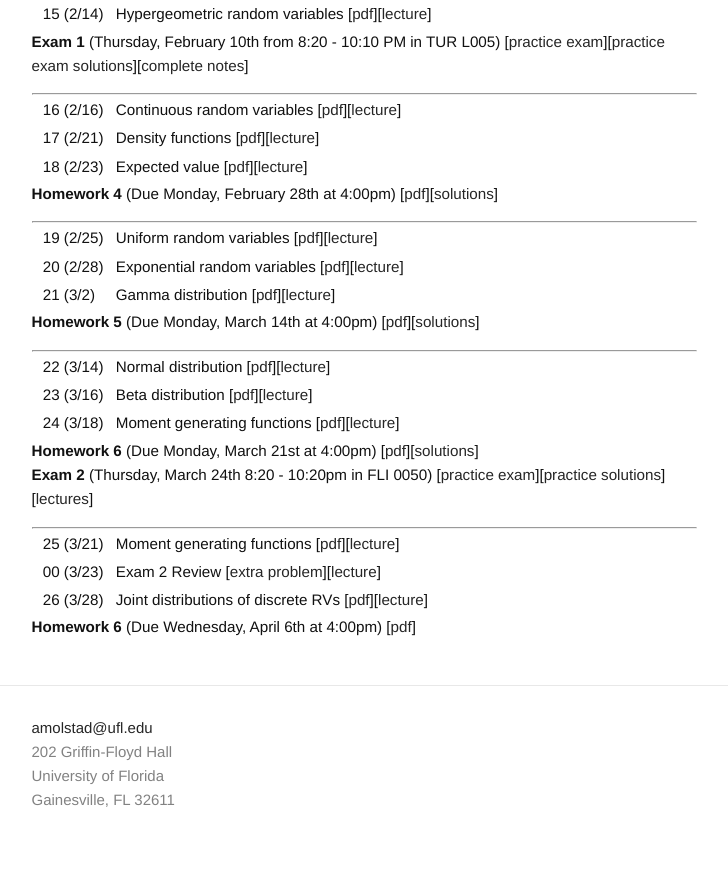
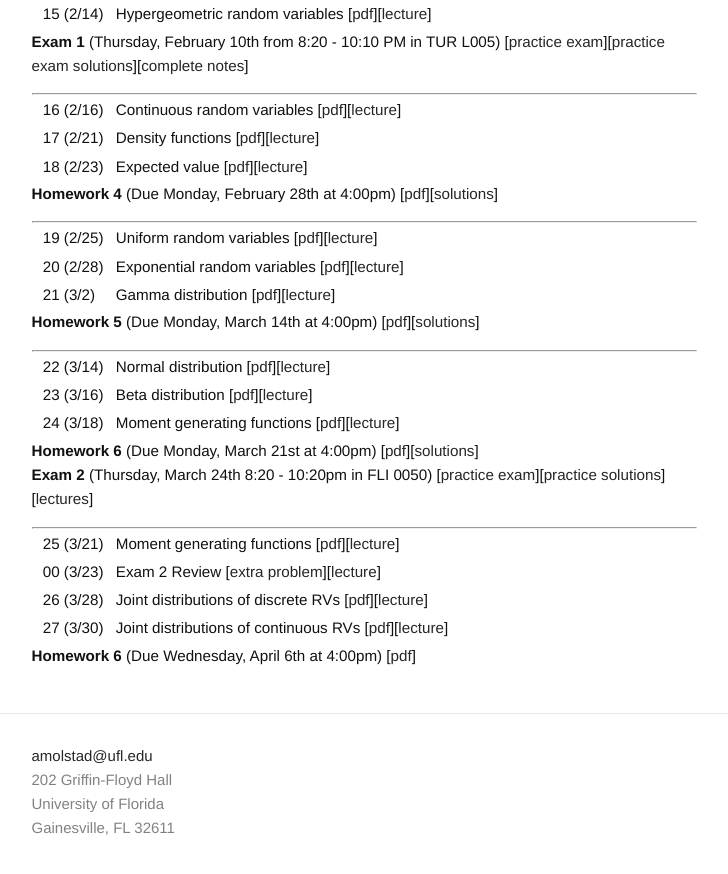
Before and after one commit to ajmolstad/ajmolstad.github.io, a Jekyll site: the page built from S22_STA4321.md, in a window 1280 px wide and 900 px high, scrolled down 818 px. Shown: the top 874 px of the window, without its empty margins (276-1004 px from the left). Built offline with Jekyll 4.4.1, drawn with Linux system fonts in a browser that asks for light colours.

Commit message:
Update S22_STA4321.md

```diff
--- a/S22_STA4321.md
+++ b/S22_STA4321.md
@@ -90,6 +90,7 @@ Note that you must be logged into your UFL eLearning account to access course ma
 || 25 (3/21) || Moment generating functions [[pdf](https://ufl.instructure.com/files/67698272/download?download_frd=1)][[lecture](https://ufl.instructure.com/courses/452037/files?preview=67705650)]||
 || 00 (3/23) || Exam 2 Review [[extra problem](https://ufl.instructure.com/files/67759039/download?download_frd=1)][[lecture](https://ufl.instructure.com/courses/452037/files?preview=67759076)]
 || 26 (3/28) || Joint distributions of discrete RVs [[pdf](https://ufl.instructure.com/files/67874614/download?download_frd=1)][[lecture](https://ufl.instructure.com/files/67922083/download?download_frd=1)] ||
+|| 27 (3/30) || Joint distributions of continuous RVs [[pdf](https://ufl.instructure.com/files/67925199/download?download_frd=1)][[lecture](https://ufl.instructure.com/courses/452037/files?preview=68021953)] ||
 
 
  **Homework 6** (Due Wednesday, April 6th at 4:00pm) [[pdf](https://ufl.instructure.com/files/67922048/download?download_frd=1)]
```
